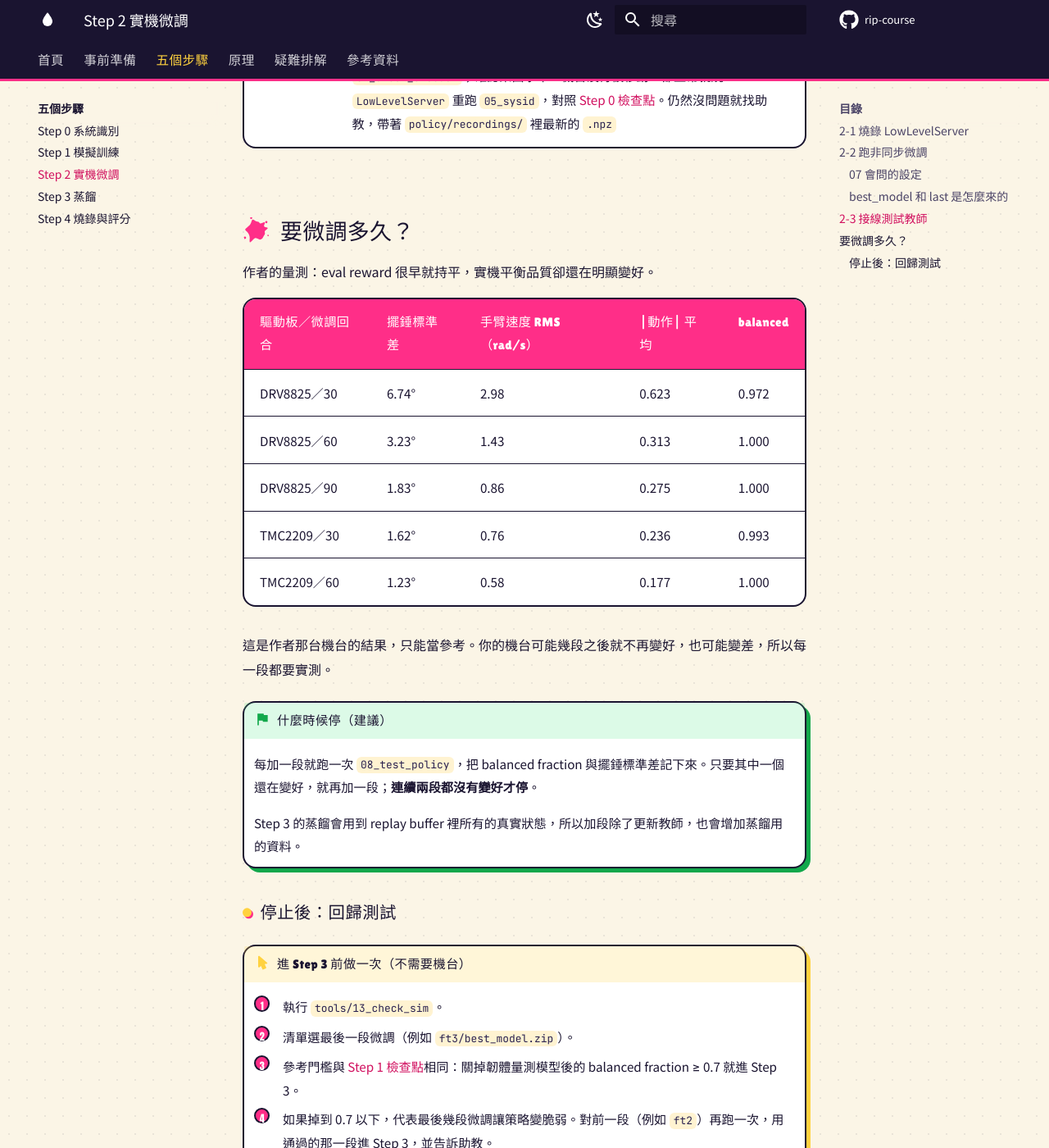
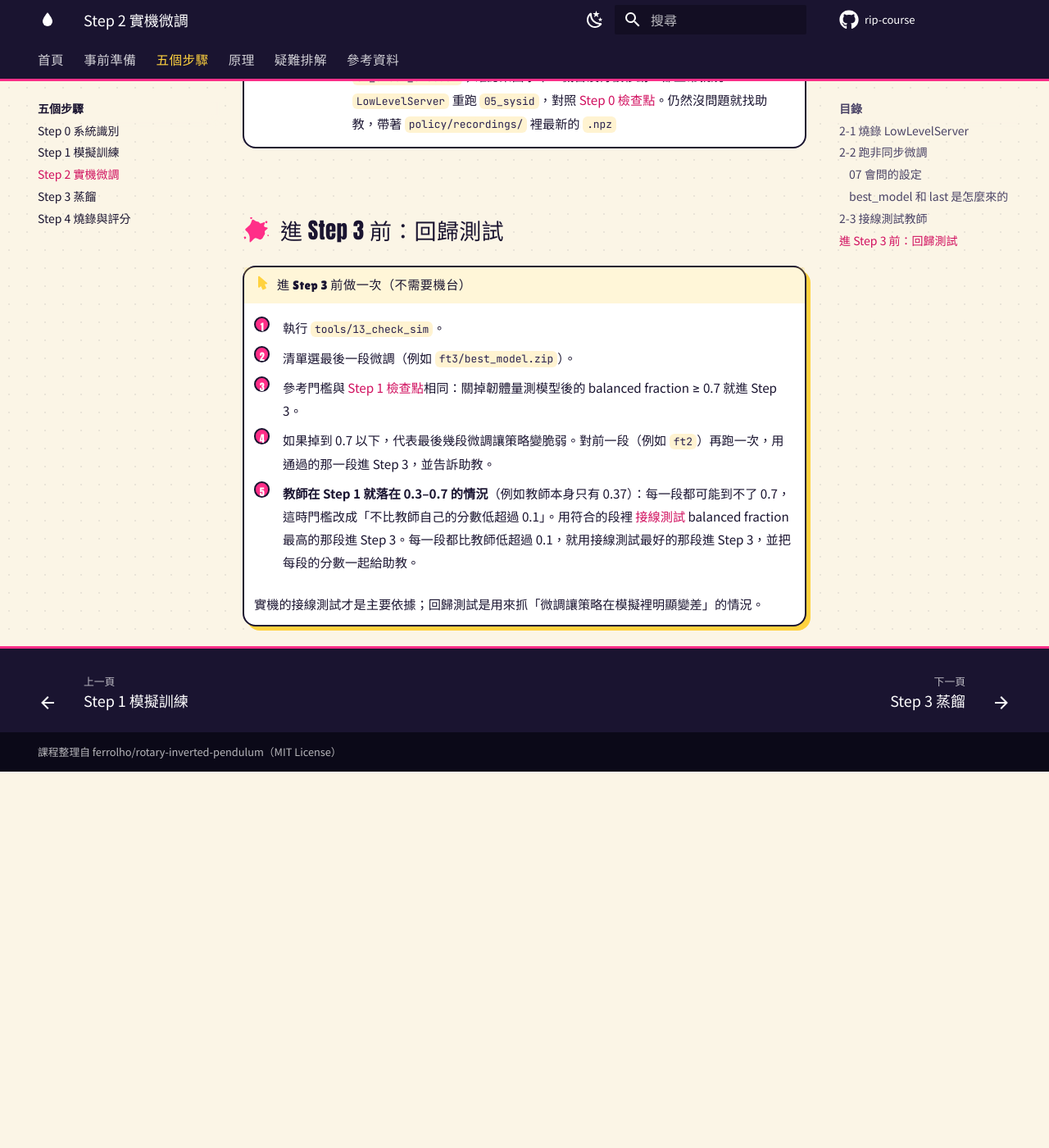
Before and after one commit to Reyes-Lee/rip-course, an MkDocs documentation site: the page built from website/steps/step2-finetune.md, in a window 1280 px wide and 1400 px high, scrolled down 5932 px. Shown: the whole window at 82% size. Built offline with MkDocs 1.6.1 and Material for MkDocs 9.7.7, drawn with Linux system fonts in a browser that asks for light colours; nearby versions of some CDN libraries; library files that are not in the unit come from our copies; comment, search, counter and statistics services are not loaded; after the commit the page ends 6873 px from its top, so only the background shows below that; some of the changed text lies outside the part shown.

Commit message:
Drop the Step 2 how-long table and stop rule
Co-Authored-By: Claude Opus 5.5 <noreply@anthropic.com>

```diff
--- a/website/steps/step2-finetune.md
+++ b/website/steps/step2-finetune.md
@@ -11,7 +11,7 @@
 
 !!! info "為什麼要微調"
 
-    只在模擬裡訓練的策略，上實機通常甩得上去，但平衡不穩。微調是讓策略適應你這台機台。效果會因機台和每次訓練而不同，**段數多不保證比較穩**；要不要再加一段，看每一段 `08_test_policy` 的結果決定（見下方「要微調多久」）。
+    只在模擬裡訓練的策略，上實機通常甩得上去，但平衡不穩。微調是讓策略適應你這台機台。效果會因機台和每次訓練而不同，**段數多不保證比較穩**；要不要再加一段，看每一段 `08_test_policy` 的結果決定。
 
 ## 2-1 燒錄 LowLevelServer { #flash }
 
@@ -131,31 +131,11 @@
 
 | balanced fraction | 下一步 |
 | --- | --- |
-| ≥ 0.85 | :material-check-circle:{ style="color: var(--rip-green)" } 教師夠穩了。仍照[下一節](#how-long)決定要不要再加一段，然後進 Step 3 |
+| ≥ 0.85 | :material-check-circle:{ style="color: var(--rip-green)" } 教師夠穩了。可以進 Step 3，也可以再加一段微調看看 |
 | 0.4–0.85 | :material-trending-up:{ style="color: var(--rip-amber)" } 還在進步。再執行一次 `07_finetune`（自動加一段 30 回合），然後再跑 `08_test_policy` |
 | < 0.4 | :material-close-circle:{ style="color: var(--rip-red)" } 先停止微調，依序檢查硬體：燒 `LowLevelServer` 跑 `04_check_direction`（方向被修正的話，丟掉 `runs/ftN` 從教師重跑）；燒 `EncoderCheck` 跑 `02_check_encoder`；確認桌面水平、機台沒有被移動。都正常就燒 `LowLevelServer` 重跑 `05_sysid`，對照 [Step 0 檢查點](step0-sysid.md#checkpoint)。仍然沒問題就找助教，帶著 `policy/recordings/` 裡最新的 `.npz` |
 
-## 要微調多久？ { #how-long }
-
-作者的量測：eval reward 很早就持平，實機平衡品質卻還在明顯變好。
-
-| 驅動板／微調回合 | 擺錘標準差 | 手臂速度 RMS（rad/s） | \|動作\| 平均 | balanced |
-| --- | --- | --- | --- | --- |
-| DRV8825／30 | 6.74° | 2.98 | 0.623 | 0.972 |
-| DRV8825／60 | 3.23° | 1.43 | 0.313 | 1.000 |
-| DRV8825／90 | 1.83° | 0.86 | 0.275 | 1.000 |
-| TMC2209／30 | 1.62° | 0.76 | 0.236 | 0.993 |
-| TMC2209／60 | 1.23° | 0.58 | 0.177 | 1.000 |
-
-這是作者那台機台的結果，只能當參考。你的機台可能幾段之後就不再變好，也可能變差，所以每一段都要實測。
-
-!!! checkpoint "什麼時候停（建議）"
-
-    每加一段就跑一次 `08_test_policy`，把 balanced fraction 與擺錘標準差記下來。只要其中一個還在變好，就再加一段；**連續兩段都沒有變好才停**。
-
-    Step 3 的蒸餾會用到 replay buffer 裡所有的真實狀態，所以加段除了更新教師，也會增加蒸餾用的資料。
-
-### 停止後：回歸測試 { #regression }
+## 進 Step 3 前：回歸測試 { #regression }
 
 !!! tool "進 Step 3 前做一次（不需要機台）"
 
```
Also changed, not shown: website/steps/step4-deploy.md (+1 -1 lines), website/theory.md (+1 -1 lines).
